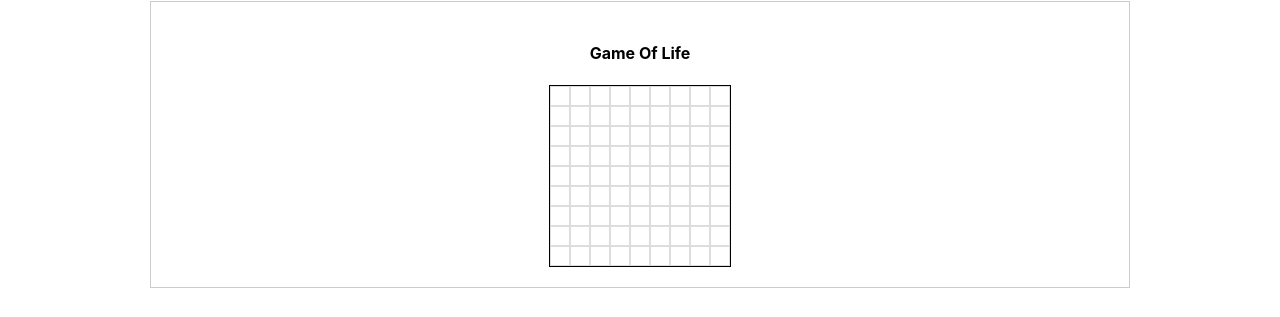
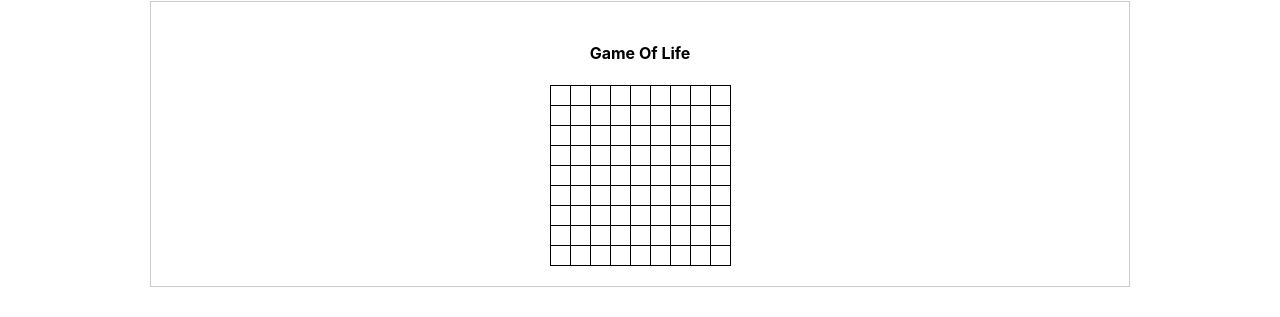
Before and after one commit to nunibaranes/reactGames, a React app: page / in a window 1280 px wide. Shown: the part 849-1166 px from the top of the page. Built offline with nearby package versions, Linux system fonts and the light colour scheme.

Commit message:
Changed board border styles

```diff
--- a/src/app/components/common/board/Board.scss
+++ b/src/app/components/common/board/Board.scss
@@ -1,5 +1,6 @@
 .board {
-    border: 1px solid #000;
+    border-top: 1px solid #000;
+    border-left: 1px solid #000;
     display: grid;
     width: 100%;
     max-width: fit-content;
@@ -11,6 +12,7 @@
     .cell {
         width: 20px;
         height: 20px;
-        border: 1px solid #ddd;
+        border-right: 1px solid #000;
+        border-bottom: 1px solid #000;
     }
 }
```
